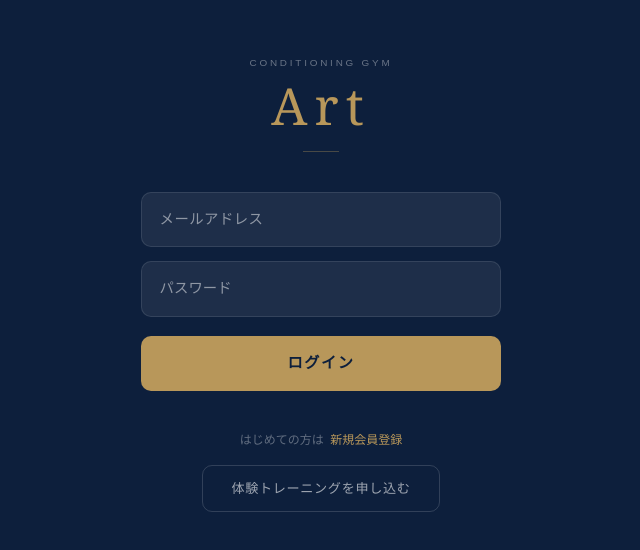
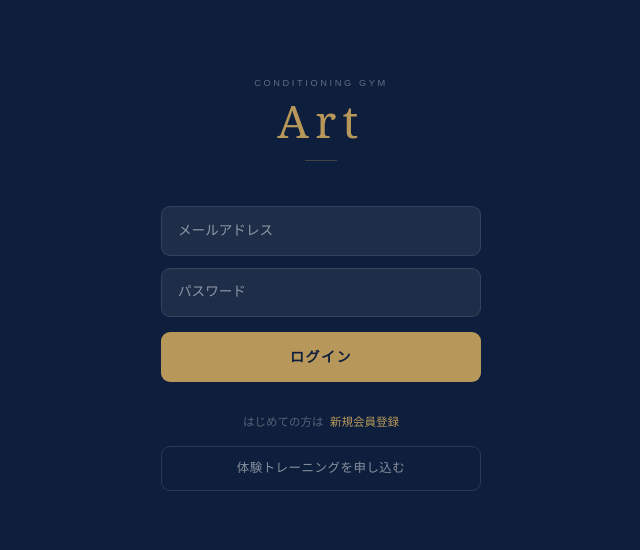
Before and after one commit to ConditioningGymArt/gym-art, a Next.js app: page / in a window 1280 px wide. Shown: the part 116-666 px from the top of the page, without its empty margins (319-959 px from the left). Built offline with nearby package versions, Linux system fonts and the light colour scheme; no server answers.

Commit message:
redesign: refine login page layout

```diff
--- a/app/page.tsx
+++ b/app/page.tsx
@@ -26,24 +26,23 @@ export default function Home() {
   if (loggedIn) {
     return (
       <main style={{minHeight:'100vh',background:'#f2f2f0'}}>
-        <div style={{background:'#0d1f3c',padding:'1.5rem',textAlign:'center',paddingTop:'3rem',paddingBottom:'2rem'}}>
-          <div style={{fontSize:'0.65rem',color:'rgba(255,255,255,0.45)',letterSpacing:'0.25em',textTransform:'uppercase',marginBottom:'0.4rem'}}>Conditioning Gym</div>
-          <div style={{fontFamily:'Georgia,serif',fontSize:'2.8rem',color:'#b8975a',fontWeight:'400',letterSpacing:'0.12em'}}>Art</div>
-          <div style={{width:'40px',height:'1px',background:'rgba(184,151,90,0.4)',margin:'1rem auto 0'}}></div>
+        <div style={{background:'#0d1f3c',padding:'2.5rem 1.5rem 2rem',textAlign:'center'}}>
+          <div style={{fontSize:'0.58rem',color:'rgba(255,255,255,0.38)',letterSpacing:'0.28em',textTransform:'uppercase',marginBottom:'0.5rem'}}>Conditioning Gym</div>
+          <div style={{fontFamily:'Georgia,serif',fontSize:'2.2rem',color:'#b8975a',letterSpacing:'0.12em'}}>Art</div>
         </div>
-        <div style={{maxWidth:'400px',margin:'2rem auto',padding:'0 1.5rem',display:'flex',flexDirection:'column',gap:'0.9rem'}}>
-          <a href="/booking" style={{display:'block',background:'#b8975a',color:'white',padding:'1.2rem',borderRadius:'14px',textAlign:'center',textDecoration:'none',fontWeight:'700',fontSize:'0.95rem',letterSpacing:'0.05em'}}>
+        <div style={{maxWidth:'360px',margin:'1.8rem auto',padding:'0 1.2rem',display:'flex',flexDirection:'column',gap:'0.75rem'}}>
+          <a href="/booking" style={{display:'block',background:'#b8975a',color:'#0d1f3c',padding:'1rem',borderRadius:'12px',textAlign:'center',textDecoration:'none',fontWeight:'700',fontSize:'0.88rem',letterSpacing:'0.08em'}}>
             📅 予約する
           </a>
-          <a href="/mypage" style={{display:'block',background:'white',color:'#0d1f3c',padding:'1.2rem',borderRadius:'14px',textAlign:'center',textDecoration:'none',fontWeight:'700',fontSize:'0.95rem',border:'1px solid #e8e8e6',letterSpacing:'0.05em'}}>
+          <a href="/mypage" style={{display:'block',background:'white',color:'#0d1f3c',padding:'1rem',borderRadius:'12px',textAlign:'center',textDecoration:'none',fontWeight:'700',fontSize:'0.88rem',border:'1px solid #e8e8e6'}}>
             📋 マイページ
           </a>
           {isTrainer && (
-            <a href="/trainer" style={{display:'block',background:'#0d1f3c',color:'white',padding:'1.2rem',borderRadius:'14px',textAlign:'center',textDecoration:'none',fontWeight:'700',fontSize:'0.95rem',letterSpacing:'0.05em'}}>
+            <a href="/trainer" style={{display:'block',background:'#0d1f3c',color:'white',padding:'1rem',borderRadius:'12px',textAlign:'center',textDecoration:'none',fontWeight:'700',fontSize:'0.88rem'}}>
               🏋️ 管理画面
             </a>
           )}
-          <button onClick={()=>{supabase.auth.signOut();setLoggedIn(false);}} style={{background:'none',border:'1px solid #d8d8d5',color:'#8a8a9a',padding:'0.8rem',borderRadius:'10px',cursor:'pointer',fontSize:'0.82rem',marginTop:'0.5rem'}}>
+          <button onClick={()=>{supabase.auth.signOut();setLoggedIn(false);}} style={{background:'none',border:'1px solid #d8d8d5',color:'#8a8a9a',padding:'0.75rem',borderRadius:'10px',cursor:'pointer',fontSize:'0.78rem',marginTop:'0.3rem'}}>
             ログアウト
           </button>
         </div>
@@ -52,30 +51,30 @@ export default function Home() {
   }
 
   return (
-    <main style={{minHeight:'100vh',display:'flex',alignItems:'center',justifyContent:'center',background:'#0d1f3c',padding:'1rem'}}>
-      <div style={{width:'100%',maxWidth:'360px',display:'flex',flexDirection:'column',alignItems:'center',gap:'2.5rem'}}>
-        <div style={{textAlign:'center'}}>
-          <div style={{fontSize:'0.62rem',color:'rgba(255,255,255,0.38)',letterSpacing:'0.28em',textTransform:'uppercase',marginBottom:'0.6rem'}}>Conditioning Gym</div>
-          <div style={{fontFamily:'Georgia,serif',fontSize:'3.2rem',color:'#b8975a',fontWeight:'400',letterSpacing:'0.14em',lineHeight:'1'}}>Art</div>
-          <div style={{width:'36px',height:'1px',background:'rgba(184,151,90,0.35)',margin:'1.2rem auto 0'}}></div>
+    <main style={{minHeight:'100vh',display:'flex',flexDirection:'column',alignItems:'center',justifyContent:'center',background:'#0d1f3c',padding:'2rem 1.5rem'}}>
+      <div style={{width:'100%',maxWidth:'320px',display:'flex',flexDirection:'column',alignItems:'center'}}>
+        <div style={{textAlign:'center',marginBottom:'2.8rem'}}>
+          <div style={{fontSize:'0.58rem',color:'rgba(255,255,255,0.35)',letterSpacing:'0.28em',textTransform:'uppercase',marginBottom:'0.5rem'}}>Conditioning Gym</div>
+          <div style={{fontFamily:'Georgia,serif',fontSize:'2.8rem',color:'#b8975a',letterSpacing:'0.14em',lineHeight:'1'}}>Art</div>
+          <div style={{width:'32px',height:'1px',background:'rgba(184,151,90,0.3)',margin:'1rem auto 0'}}></div>
         </div>
-        <div style={{width:'100%',display:'flex',flexDirection:'column',gap:'0.9rem'}}>
+        <div style={{width:'100%',display:'flex',flexDirection:'column',gap:'0.75rem'}}>
           <input type="email" placeholder="メールアドレス" value={email} onChange={e=>setEmail(e.target.value)}
-            style={{padding:'1rem 1.1rem',borderRadius:'10px',border:'1px solid rgba(255,255,255,0.1)',background:'rgba(255,255,255,0.07)',color:'white',fontSize:'0.9rem',outline:'none',letterSpacing:'0.03em'}}/>
+            style={{padding:'0.85rem 1rem',borderRadius:'9px',border:'1px solid rgba(255,255,255,0.1)',background:'rgba(255,255,255,0.07)',color:'white',fontSize:'0.85rem',outline:'none'}}/>
           <input type="password" placeholder="パスワード" value={password} onChange={e=>setPassword(e.target.value)}
-            style={{padding:'1rem 1.1rem',borderRadius:'10px',border:'1px solid rgba(255,255,255,0.1)',background:'rgba(255,255,255,0.07)',color:'white',fontSize:'0.9rem',outline:'none'}}/>
+            style={{padding:'0.85rem 1rem',borderRadius:'9px',border:'1px solid rgba(255,255,255,0.1)',background:'rgba(255,255,255,0.07)',color:'white',fontSize:'0.85rem',outline:'none'}}/>
           <button onClick={handleLogin} disabled={loading}
-            style={{padding:'1rem',borderRadius:'10px',border:'none',background:'#b8975a',color:'#0d1f3c',fontWeight:'700',fontSize:'0.95rem',cursor:'pointer',marginTop:'0.3rem',letterSpacing:'0.1em'}}>
+            style={{padding:'0.9rem',borderRadius:'9px',border:'none',background:'#b8975a',color:'#0d1f3c',fontWeight:'700',fontSize:'0.88rem',cursor:'pointer',marginTop:'0.2rem',letterSpacing:'0.1em'}}>
             {loading?'ログイン中...':'ログイン'}
           </button>
         </div>
-        {message&&<p style={{textAlign:'center',color:'#e74c3c',fontSize:'0.82rem'}}>{message}</p>}
-        <div style={{textAlign:'center'}}>
-          <p style={{fontSize:'0.75rem',color:'rgba(255,255,255,0.35)',marginBottom:'1rem'}}>
+        {message&&<p style={{marginTop:'0.9rem',textAlign:'center',color:'#e74c3c',fontSize:'0.78rem'}}>{message}</p>}
+        <div style={{marginTop:'2rem',textAlign:'center',display:'flex',flexDirection:'column',gap:'0.9rem',width:'100%'}}>
+          <p style={{fontSize:'0.72rem',color:'rgba(255,255,255,0.3)'}}>
             はじめての方は
             <a href="/register" style={{color:'#b8975a',marginLeft:'0.4rem',textDecoration:'none'}}>新規会員登録</a>
           </p>
-          <a href="/register" style={{display:'inline-block',padding:'0.8rem 1.8rem',borderRadius:'10px',border:'1px solid rgba(255,255,255,0.15)',color:'rgba(255,255,255,0.6)',fontSize:'0.82rem',textDecoration:'none',letterSpacing:'0.05em'}}>
+          <a href="/register" style={{display:'block',padding:'0.75rem',borderRadius:'9px',border:'1px solid rgba(255,255,255,0.12)',color:'rgba(255,255,255,0.5)',fontSize:'0.78rem',textDecoration:'none',letterSpacing:'0.04em'}}>
             体験トレーニングを申し込む
           </a>
         </div>
```
